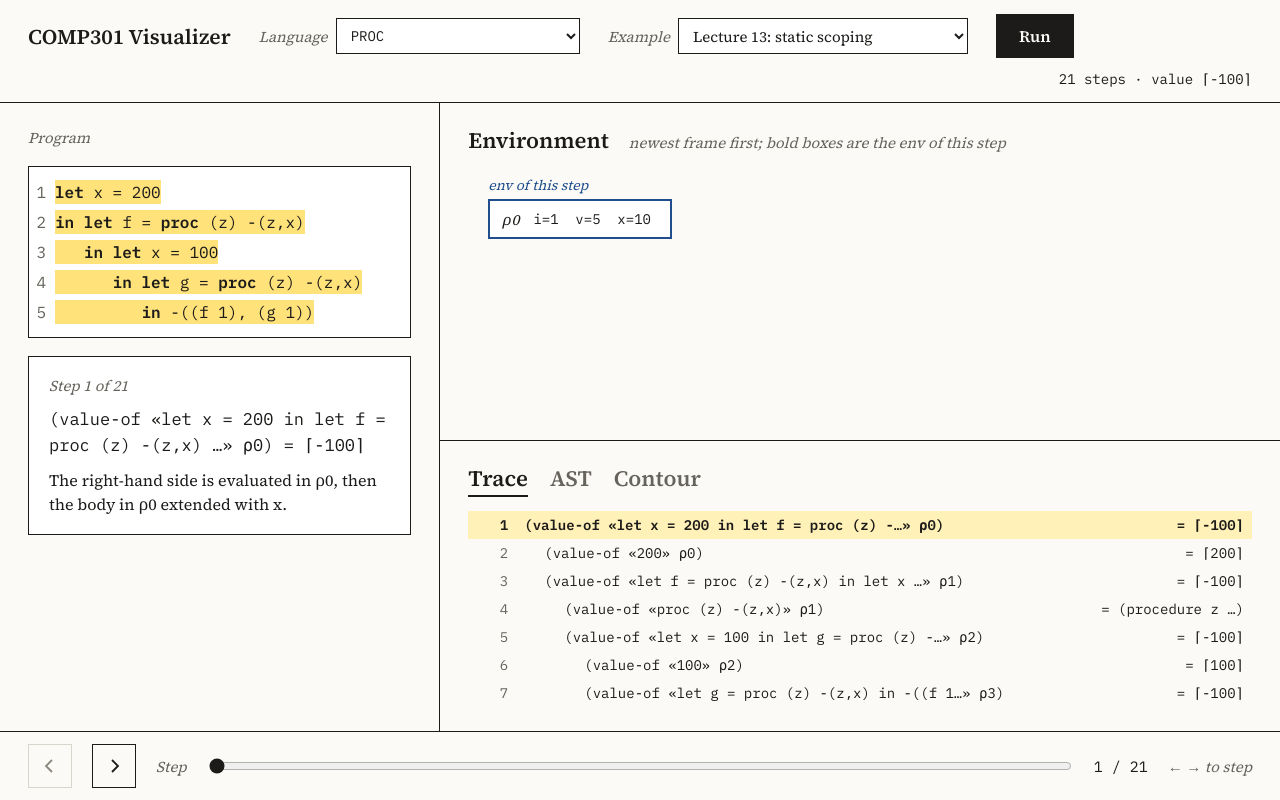
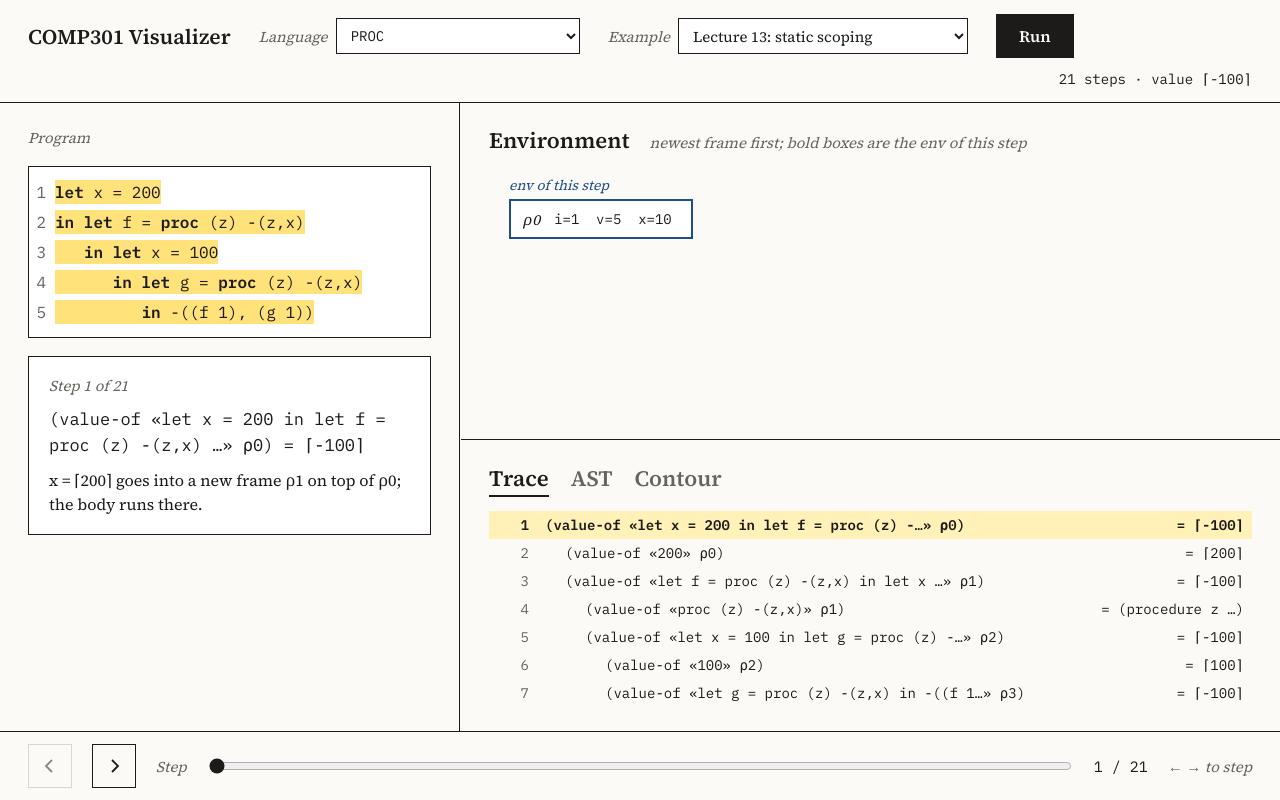
Before and after one commit to eyupbasaran/comp301-visualizer, a React (Vite) app: page / in a window 1280 px wide. Built offline with nearby package versions, Linux system fonts and the light colour scheme.

Commit message:
Add drag handles for panel sizes and step explanations with real values

```diff
--- a/src/ui/App.tsx
+++ b/src/ui/App.tsx
@@ -1,4 +1,4 @@
-import { useEffect, useMemo, useState } from 'react';
+import { useEffect, useMemo, useRef, useState, type CSSProperties } from 'react';
 import { runSource, type LanguageModule, type RunResult } from '../core/language';
 import { stateAt } from '../core/state';
 import type { Outcome } from '../core/trace';
@@ -12,10 +12,13 @@ import { EnvDiagram } from './EnvDiagram';
 import { layoutEnv } from './envLayout';
 import { bookValue } from './format';
 import { StepBar } from './StepBar';
+import { Splitter, useStoredSize } from './Splitter';
 import { StepBox } from './StepBox';
 import { TracePanel } from './TracePanel';
 
 const START = { language: 'proc', example: 2 };
+const PROGRAM_WIDTH = 460;
+const LOWER_HEIGHT = 290;
 
 // Views that share the lower right panel. The state panels (env, store, cont) are never tabs.
 type LowerView = 'trace' | 'ast' | 'contour';
@@ -46,6 +49,13 @@ export default function App() {
   const [lower, setLower] = useState<LowerView>('trace');
   // A variable picked in the contour view; it applies only at the step where it was picked.
   const [picked, setPicked] = useState<{ node: number; position: number } | null>(null);
+  // Sizes the viewer set with the drag handles.
+  const [programWidth, setProgramWidth] = useStoredSize('comp301.programWidth', PROGRAM_WIDTH);
+  const [lowerHeight, setLowerHeight] = useStoredSize('comp301.lowerHeight', LOWER_HEIGHT);
+  const workspace = useRef<HTMLElement>(null);
+  const panels = useRef<HTMLElement>(null);
+  const workspaceWidth = workspace.current?.clientWidth ?? 1440;
+  const panelsHeight = panels.current?.clientHeight ?? 760;
 
   const trace = result.ok ? result.trace : null;
   const stale = result.ok && result.program.source !== source;
@@ -91,7 +101,7 @@ export default function App() {
   useEffect(() => {
     const onKey = (e: KeyboardEvent) => {
       const target = e.target as HTMLElement | null;
-      if (target?.closest('.cm-editor, input, select, textarea')) return;
+      if (target?.closest('.cm-editor, input, select, textarea, [role=separator]')) return;
       const moves: Record<string, (p: number) => number> = {
         ArrowLeft: (p) => p - 1,
         ArrowRight: (p) => p + 1,
@@ -140,7 +150,11 @@ export default function App() {
         <div className="summary">{summary(result)}</div>
       </header>
 
-      <main className="workspace">
+      <main
+        className="workspace"
+        ref={workspace}
+        style={{ '--program-width': `${programWidth}px`, '--lower-height': `${lowerHeight}px` } as CSSProperties}
+      >
         <section className="program">
           <h2 className="label">Program</h2>
           <Editor
@@ -161,7 +175,19 @@ export default function App() {
           {trace && state && !stale && <StepBox trace={trace} state={state} />}
         </section>
 
-        <section className={stale ? 'panels stale' : 'panels'}>
+        <Splitter
+          orientation="vertical"
+          label="Program width"
+          value={programWidth}
+          min={280}
+          max={Math.max(280, workspaceWidth - 420)}
+          growKey="ArrowRight"
+          onChange={setProgramWidth}
+          toValue={(x) => x - (workspace.current?.getBoundingClientRect().left ?? 0)}
+          onReset={() => setProgramWidth(PROGRAM_WIDTH)}
+        />
+
+        <section className={stale ? 'panels stale' : 'panels'} ref={panels}>
           {language.panels.includes('env') && (
             <div className="panel panel-env">
               <div className="panel-head">
@@ -174,6 +200,19 @@ export default function App() {
                 <p className="step-note">{trace ? 'The run has ended.' : 'Fix the program to see its environment.'}</p>
               )}
             </div>
+          )}
+          {trace && views.length > 0 && language.panels.includes('env') && (
+            <Splitter
+              orientation="horizontal"
+              label="Height of the lower panel"
+              value={lowerHeight}
+              min={120}
+              max={Math.max(120, panelsHeight - 140)}
+              growKey="ArrowUp"
+              onChange={setLowerHeight}
+              toValue={(_, y) => (panels.current?.getBoundingClientRect().bottom ?? 0) - y}
+              onReset={() => setLowerHeight(LOWER_HEIGHT)}
+            />
           )}
           {trace && views.length > 0 && (
             <div className={`panel panel-lower view-${view}`}>
--- /dev/null
+++ b/src/ui/Splitter.tsx
@@ -0,0 +1,81 @@
+// A drag handle between two areas. Drag it with the mouse, or focus it and use
+// the arrow keys (Shift for bigger steps). Double-click puts it back.
+
+import { useEffect, useRef, useState } from 'react';
+
+interface Props {
+  /** "vertical": a line between columns, dragged sideways. "horizontal": a line between rows. */
+  orientation: 'vertical' | 'horizontal';
+  label: string;
+  /** The size it controls, in px. */
+  value: number;
+  min: number;
+  max: number;
+  onChange(value: number): void;
+  /** The size for a pointer at this position. */
+  toValue(clientX: number, clientY: number): number;
+  /** Which arrow key makes the size bigger. */
+  growKey: 'ArrowRight' | 'ArrowUp';
+  onReset(): void;
+}
+
+export function Splitter({ orientation, label, value, min, max, onChange, toValue, growKey, onReset }: Props) {
+  const dragging = useRef(false);
+  const clamp = (v: number) => Math.round(Math.max(min, Math.min(max, v)));
+  const shrinkKey = growKey === 'ArrowRight' ? 'ArrowLeft' : 'ArrowDown';
+
+  return (
+    <div
+      role="separator"
+      tabIndex={0}
+      aria-orientation={orientation}
+      aria-label={label}
+      aria-valuenow={Math.round(value)}
+      aria-valuemin={Math.round(min)}
+      aria-valuemax={Math.round(max)}
+      title={`${label}: drag, or double-click to reset`}
+      className={`splitter ${orientation}`}
+      onPointerDown={(e) => {
+        dragging.current = true;
+        e.currentTarget.setPointerCapture(e.pointerId);
+        e.preventDefault();
+      }}
+      onPointerMove={(e) => {
+        if (dragging.current) onChange(clamp(toValue(e.clientX, e.clientY)));
+      }}
+      onPointerUp={(e) => {
+        dragging.current = false;
+        e.currentTarget.releasePointerCapture(e.pointerId);
+      }}
+      onDoubleClick={onReset}
+      onKeyDown={(e) => {
+        if (e.key !== growKey && e.key !== shrinkKey) return;
+        // Keep the arrows from also moving the step slider.
+        e.preventDefault();
+        e.stopPropagation();
+        const step = e.shiftKey ? 64 : 16;
+        onChange(clamp(value + (e.key === growKey ? step : -step)));
+      }}
+    />
+  );
+}
+
+/** A size the viewer chose, kept in this browser only. Falls back quietly where storage is blocked. */
+export function useStoredSize(key: string, initial: number): [number, (value: number) => void] {
+  const [value, setValue] = useState(() => {
+    try {
+      const stored = Number(window.localStorage.getItem(key));
+      return Number.isFinite(stored) && stored > 0 ? stored : initial;
+    } catch {
+      return initial;
+    }
+  });
+  useEffect(() => {
+    try {
+      window.localStorage.setItem(key, String(value));
+    } catch {
+      // Private window or blocked storage: the size just isn't remembered.
+    }
+  }, [key, value]);
+  return [value, setValue];
+}
--- a/src/ui/format.ts
+++ b/src/ui/format.ts
@@ -5,7 +5,7 @@ import { sourceOf } from '../core/ast';
 import type { Env, Frame } from '../core/env';
 import { framesOf } from '../core/env';
 import type { Step, Trace, ValueOfStep } from '../core/trace';
-import type { DenVal, StoreVal } from '../core/values';
+import type { DenVal, ExpVal, StoreVal } from '../core/values';
 
 interface FrameNames {
   /** "ρ0" for every init-env frame, then ρ1, ρ2, ... in the order frames were made. */
@@ -117,30 +117,77 @@ export function equation(trace: Trace, step: Step, max = 34): { call: string; re
 }
 
 /** One sentence on what this step does, or null when there is nothing useful to say. */
+// Each sentence is built from the step's own sub-steps (the value-of calls it
+// made), so it can quote the actual values. When those are missing because the
+// run stopped inside the step, a general sentence stands in.
 export function explain(trace: Trace, step: Step): string | null {
   if (step.kind !== 'value-of') return null;
   const exp = step.exp as unknown as Record<string, unknown> & { kind: string };
   const rho = envName(trace, step.env);
+  const [first, second, third] = subSteps(trace, step);
+  const value = (s: ValueOfStep | undefined) => (s?.result ? bookValue(s.result) : null);
   switch (exp.kind) {
     case 'var-exp':
       return explainLookup(trace, step, exp.var as string);
     case 'const-exp':
-      return 'A constant: its value is the number itself.';
-    case 'diff-exp':
+      return step.result ? `A constant: its value is ${bookValue(step.result)}.` : 'A constant: its value is the number itself.';
+    case 'diff-exp': {
+      const a = value(first);
+      const b = value(second);
+      if (a && b && step.result) return `Both operands first: ${a} and ${b}; their difference is ${bookValue(step.result)}.`;
       return 'Both operands are evaluated first, then subtracted.';
-    case 'zero?-exp':
+    }
+    case 'zero?-exp': {
+      const n = first?.result;
+      if (n?.tag === 'num-val') return `The operand is ${bookValue(n)}, which ${n.num === 0n ? 'is zero, so #t' : 'is not zero, so #f'}.`;
       return 'The operand is evaluated, then tested for zero.';
-    case 'if-exp':
+    }
+    case 'if-exp': {
+      const test = first?.result;
+      if (test?.tag === 'bool-val' && step.result) {
+        const branch = test.bool ? 'then' : 'else';
+        return `The test gave ${test.bool ? '#t' : '#f'}, so only the ${branch} branch runs; its value ${bookValue(step.result)} is the value of the if.`;
+      }
       return 'The test is evaluated first; only the branch it picks runs.';
-    case 'let-exp':
+    }
+    case 'let-exp': {
+      const bound = value(first);
+      if (bound && second) {
+        return `${exp.var as string} = ${bound} goes into a new frame ${envName(trace, second.env)} on top of ${rho}; the body runs there.`;
+      }
       return `The right-hand side is evaluated in ${rho}, then the body in ${rho} extended with ${exp.var as string}.`;
+    }
     case 'proc-exp':
-      return `Makes a closure that remembers ${rho}: (procedure ${exp.var as string} … ${rho}).`;
-    case 'call-exp':
+      return `Makes a closure (procedure ${exp.var as string} …) that remembers ${rho}, the env it was made in.`;
+    case 'call-exp': {
+      const proc = first?.result?.tag === 'proc-val' ? first.result.proc : null;
+      const arg = value(second);
+      if (proc && arg && third) {
+        const saved = envName(trace, proc.savedEnv);
+        const caller = saved === rho ? '' : `, not the caller's ${rho}`;
+        return `Calls (procedure ${proc.bvar} …) with ${proc.bvar} = ${arg}. The body runs in a new frame ${envName(trace, third.env)} on top of the closure's saved env ${saved}${caller}.`;
+      }
       return "The operator is evaluated, then the operand. The body then runs in the closure's saved env, extended with the parameter.";
+    }
     default:
       return null;
   }
+}
+
+/** The value-of calls a step made directly, in order. They sit between it and its last step. */
+function subSteps(trace: Trace, step: ValueOfStep): ValueOfStep[] {
+  const end = step.last ?? trace.steps.length - 1;
+  const subs: ValueOfStep[] = [];
+  for (let i = step.index + 1; i <= end; i++) {
+    const s = trace.steps[i];
+    if (s.kind === 'value-of' && s.parent === step.index) subs.push(s);
+  }
+  return subs;
+}
+
+/** A value inside a sentence: 200, #t, (procedure a …). */
+function sentenceValue(v: ExpVal): string {
+  return v.tag === 'proc-val' || v.tag === 'mutpair-val' ? bookValue(v) : boxValue(v);
 }
 
 function explainLookup(trace: Trace, step: ValueOfStep, name: string): string {
@@ -153,7 +200,7 @@ function explainLookup(trace: Trace, step: ValueOfStep, name: string): string {
       (frame.kind === 'extend-env-rec' && frame.pName === name) ||
       (frame.kind === 'extend-env-rec*' && frame.pNames.includes(name));
     if (bound) {
-      const value = step.result ? ` = ${boxValue(step.result)}` : '';
+      const value = step.result ? ` = ${sentenceValue(step.result)}` : '';
       const misses = skipped.filter((s, i) => s !== here && skipped.indexOf(s) === i);
       if (misses.length === 0) return `${name} is bound in ${here}: ${name}${value}.`;
       return `${name} is not bound in ${misses.join(', ')}, so the lookup goes on to ${here}, where ${name}${value}.`;
--- a/src/ui/styles.css
+++ b/src/ui/styles.css
@@ -595,6 +595,64 @@ input {
   max-width: 72ch;
 }
 
+/* ---- drag handles ---- */
+
+.splitter {
+  position: relative;
+  z-index: 2;
+  flex: 0 0 auto;
+  touch-action: none;
+}
+
+.splitter.vertical {
+  width: 11px;
+  margin: 0 -5px;
+  cursor: col-resize;
+}
+
+.splitter.horizontal {
+  height: 11px;
+  margin: -5px 0;
+  cursor: row-resize;
+}
+
+/* The line itself is the border of the area next to it; the handle shows on hover, focus and drag. */
+.splitter::after {
+  content: '';
+  position: absolute;
+  background: transparent;
+}
+
+.splitter.vertical::after {
+  top: 0;
+  bottom: 0;
+  left: 4px;
+  width: 3px;
+}
+
+.splitter.horizontal::after {
+  left: 0;
+  right: 0;
+  top: 4px;
+  height: 3px;
+}
+
+.splitter:hover::after,
+.splitter:focus-visible::after,
+.splitter:active::after {
+  background: var(--accent);
+}
+
+.splitter:focus-visible {
+  outline: none;
+}
+
+@media (max-width: 1099px) {
+  .splitter {
+    display: none;
+  }
+}
+
 /* ---- step bar ---- */
 
 .stepbar {
@@ -699,10 +757,25 @@ input {
     min-height: 0;
   }
 
+  /* The drag handles set these sizes; the other area takes the rest, but never shrinks below its minimum. */
+  .program {
+    flex: 0 1 var(--program-width, 460px);
+    min-width: 280px;
+  }
+
+  .panels {
+    flex: 1 1 0;
+    min-width: 420px;
+  }
+
+  .panel-env {
+    min-height: 140px;
+  }
+
   /* The tabs stay put; only the list under them scrolls. */
   .panel-lower {
-    flex: 0 0 auto;
-    max-height: 290px;
+    flex: 0 1 var(--lower-height, 290px);
+    min-height: 120px;
     overflow: hidden;
   }
 
```
Also changed, not shown: 1 other file (tests, documents, lock files or other folders).
